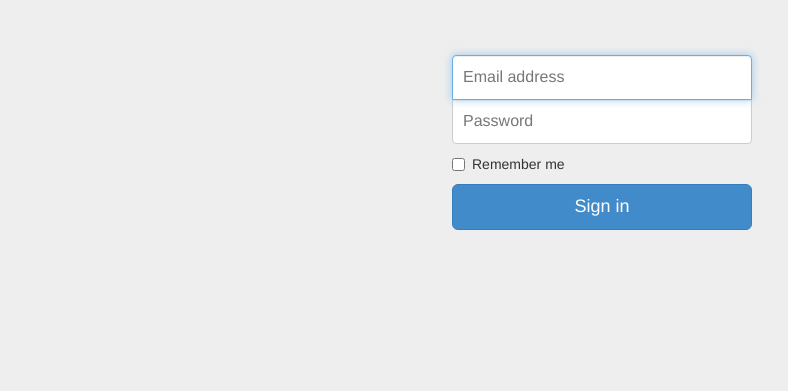
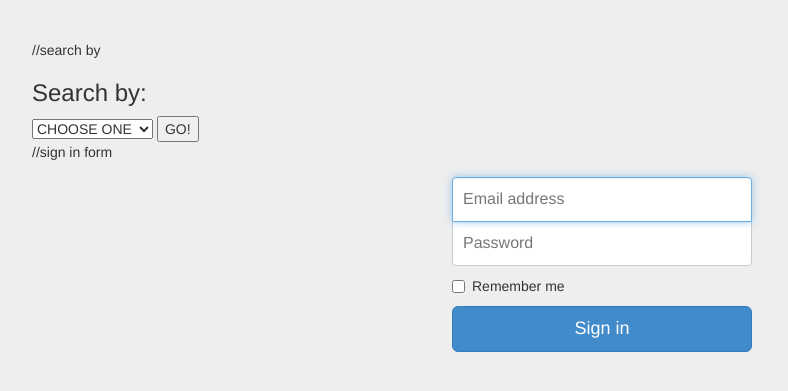
Before and after one commit to jwdcode/adrenture-repo, a CodeIgniter app: page / in a window 1280 px wide. Shown: the top 391 px of the page, without its empty margins (38-826 px from the left). Run offline with CodeIgniter, Linux system fonts and the light colour scheme.

Commit message:
html edit

```diff
--- a/codeigniter/application/views/welcome_message.php
+++ b/codeigniter/application/views/welcome_message.php
@@ -28,7 +28,20 @@
 
   <body>
     <div class="container">
+        //search by
+         <h3 class="small-header">Search by:</h3>
+           <form action="dummy" method="post">
+               <select name="choice" size="1">
+                   <option value="">CHOOSE ONE</option>
+                   <option value="locationlink">Location</option>
+                   <option value="ItemCategoryLink">Item Category</option>
+                   <option value="UserNameLink">User Name</option>
+                   <option value="BusinessNameLink">Business Name</option>
+               </select>
+               <input TYPE="button" VALUE="GO!" onClick="jump(this.form)">
+           </form>
 
+      //sign in form
       <form class="form-signin" role="form">
         <input type="email" class="form-control" placeholder="Email address" required autofocus>
         <input type="password" class="form-control" placeholder="Password" required>
```
